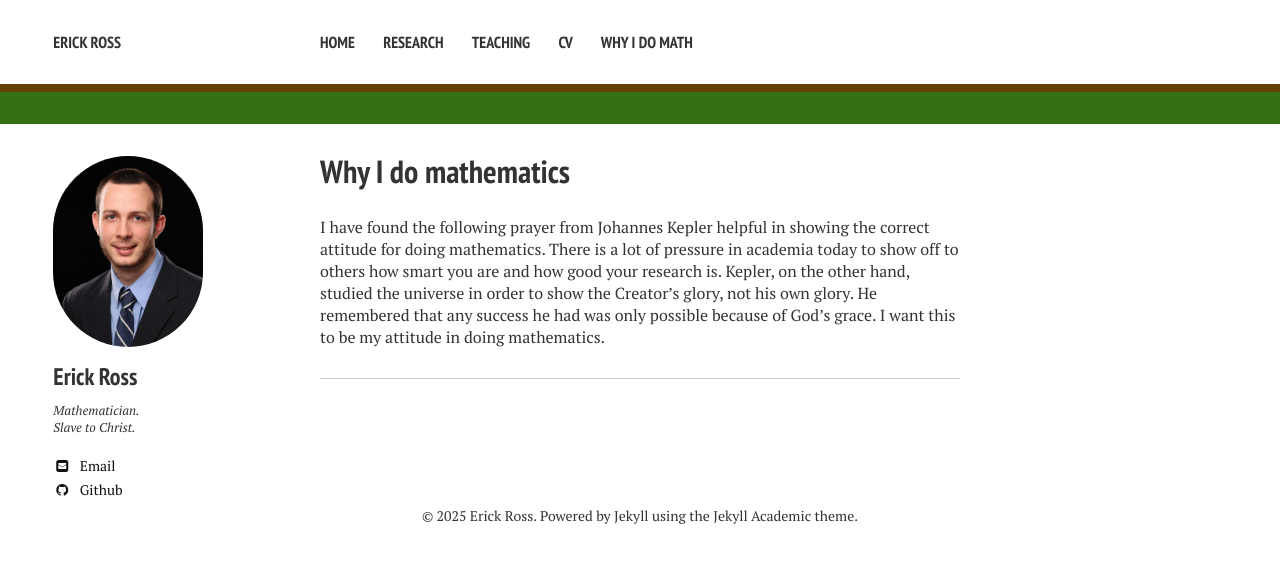
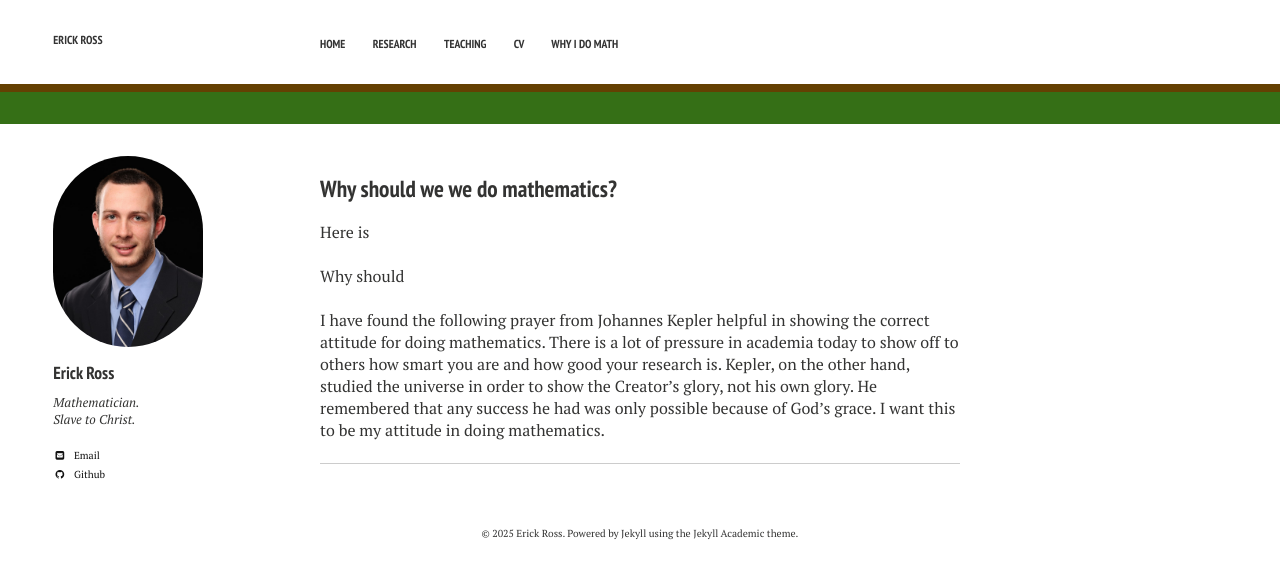
Before and after one commit to erick-ross/erick-ross.github.io, a Jekyll site: the page built from why-i-do-math.md, in a window 1280 px wide. Shown: the top 579 px of the page. Built offline with Jekyll 4.4.1, drawn with Linux system fonts in a browser that asks for light colours; nearby versions of some CDN libraries.

Commit message:
some setup

```diff
--- a/_sass/variables.scss
+++ b/_sass/variables.scss
@@ -6,7 +6,7 @@
    Typography
    ========================================================================== */
 
-$doc-font-size: 16;
+$doc-font-size: 22;
 $doc-line-height: 30;
 $paragraph-indent: 0;
 $base-font: 'PT Serif', serif;
--- a/why-i-do-math.md
+++ b/why-i-do-math.md
@@ -1,6 +1,11 @@
 ---
 layout: page
-title: Why I do mathematics
 ---
 
+# Why should we we do mathematics?
+
+Here is
+
+Why should
+
 I have found the following prayer from Johannes Kepler helpful in showing the correct attitude for doing mathematics. There is a lot of pressure in academia today to show off to others how smart you are and how good your research is. Kepler, on the other hand, studied the universe in order to show the Creator's glory, not his own glory. He remembered that any success he had was only possible because of God's grace.  I want this to be my attitude in doing mathematics.
```
Also changed, not shown: index.md (+1 -1 lines), research.md (+1 -1 lines).
